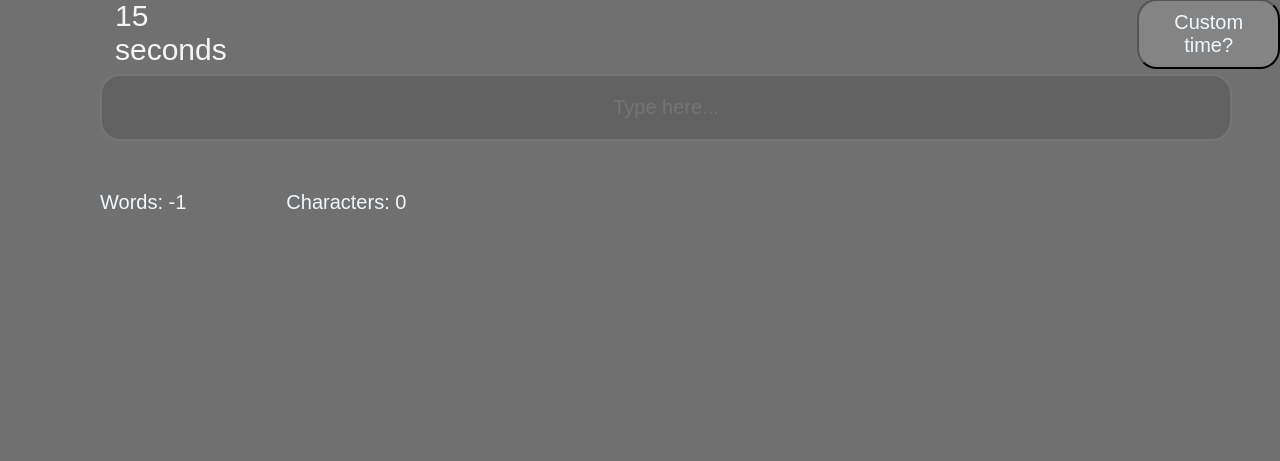
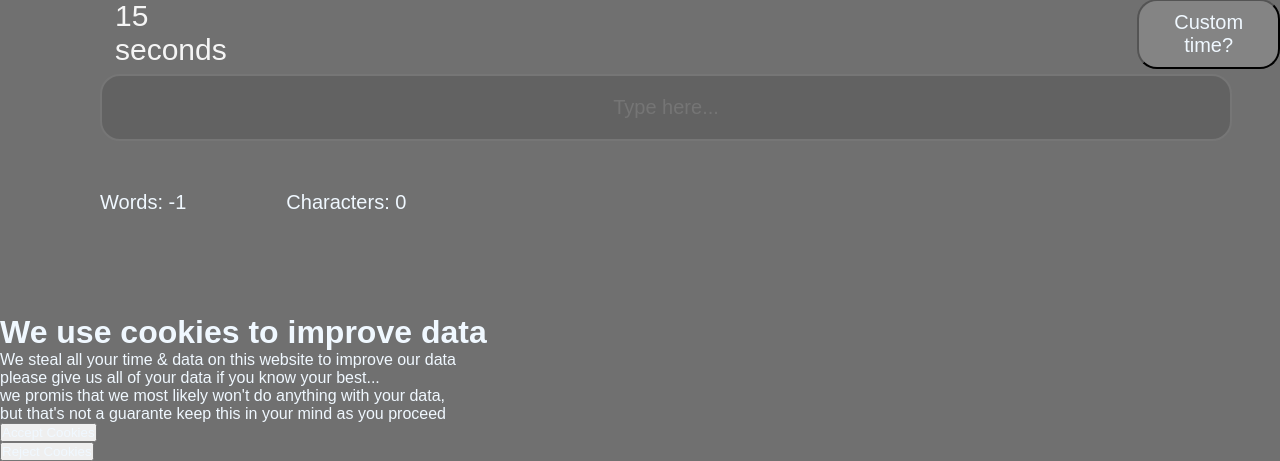
Before and after one commit to Jasan33/Redtype, a Flask app: page / in a window 1280 px wide. Shown: the part 700-1161 px from the top of the page. Before the commit the page ends 909 px from the top, so only its background shows below. Run offline with Flask 3, Linux system fonts and the light colour scheme.

Commit message:
added cookies to the website, this is still under construction

```diff
--- a/templates/index.html
+++ b/templates/index.html
@@ -79,4 +79,19 @@
         <a href="/" id="retry" alt="retry button">Try Again</a>
     </div>
 </div>
+<div id="cookies">
+    <h1>We use cookies to improve data</h1>
+    <p>We steal all your time & data on this website to improve our data</p>
+    <p>please give us all of your data if you know your best...</p>
+    <p>we promis that we most likely won't do anything with your data,</p>
+    <p>but that's not a guarante keep this in your mind as you proceed</p>
+    <div id="CookieOption">
+        <div id="CookieAccept">
+            <button onclick="closeCookies()" id="AcceptCookies" alt="accept cookies button">Accept Cookies</button>
+        </div>
+        <div id="CookieReject">
+            <button onclick="closeCookies()" id="AcceptCookies" alt="accept cookies button">Reject Cookies</button>
+        </div>
+    </div>
+</div>
 </html>
```
